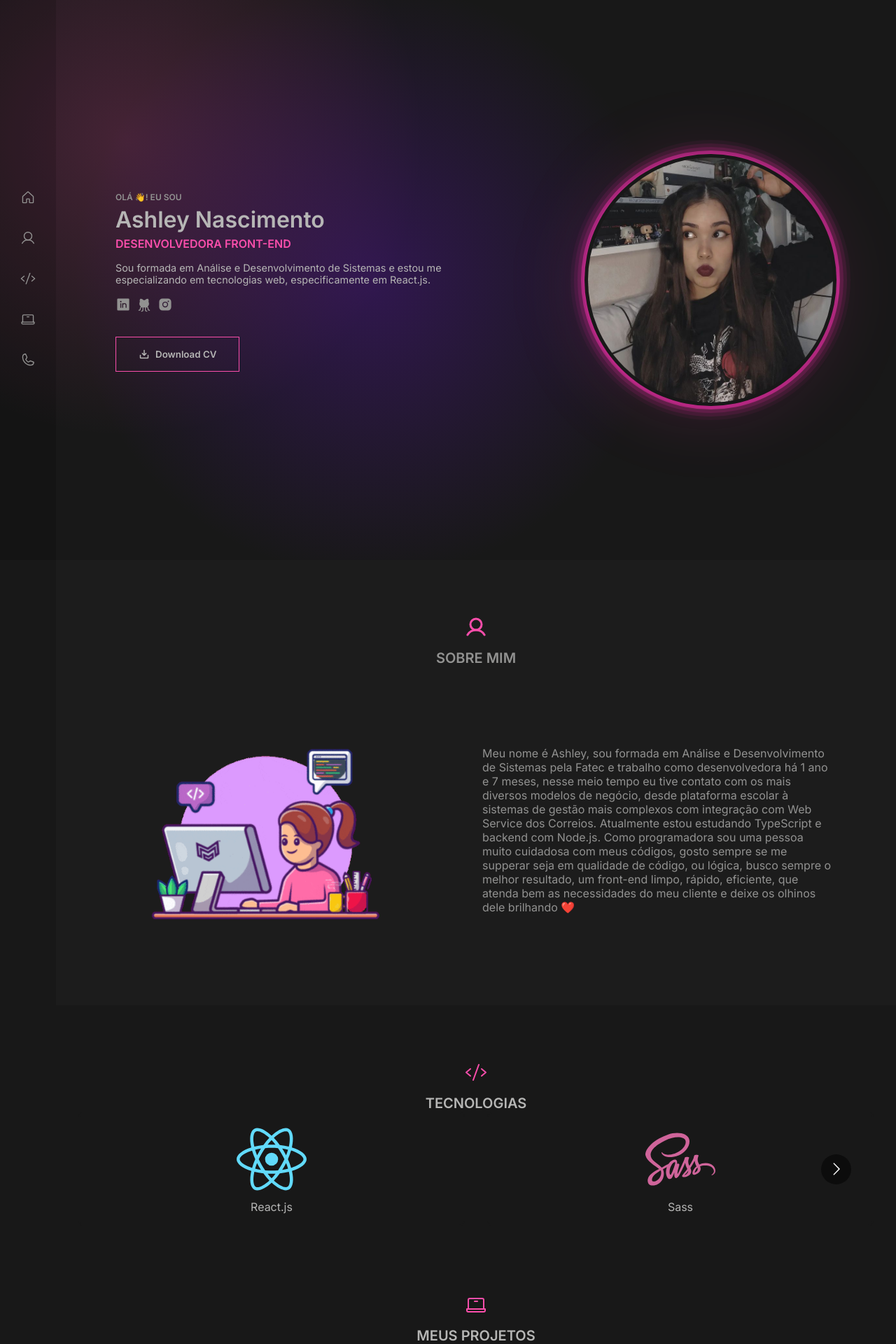
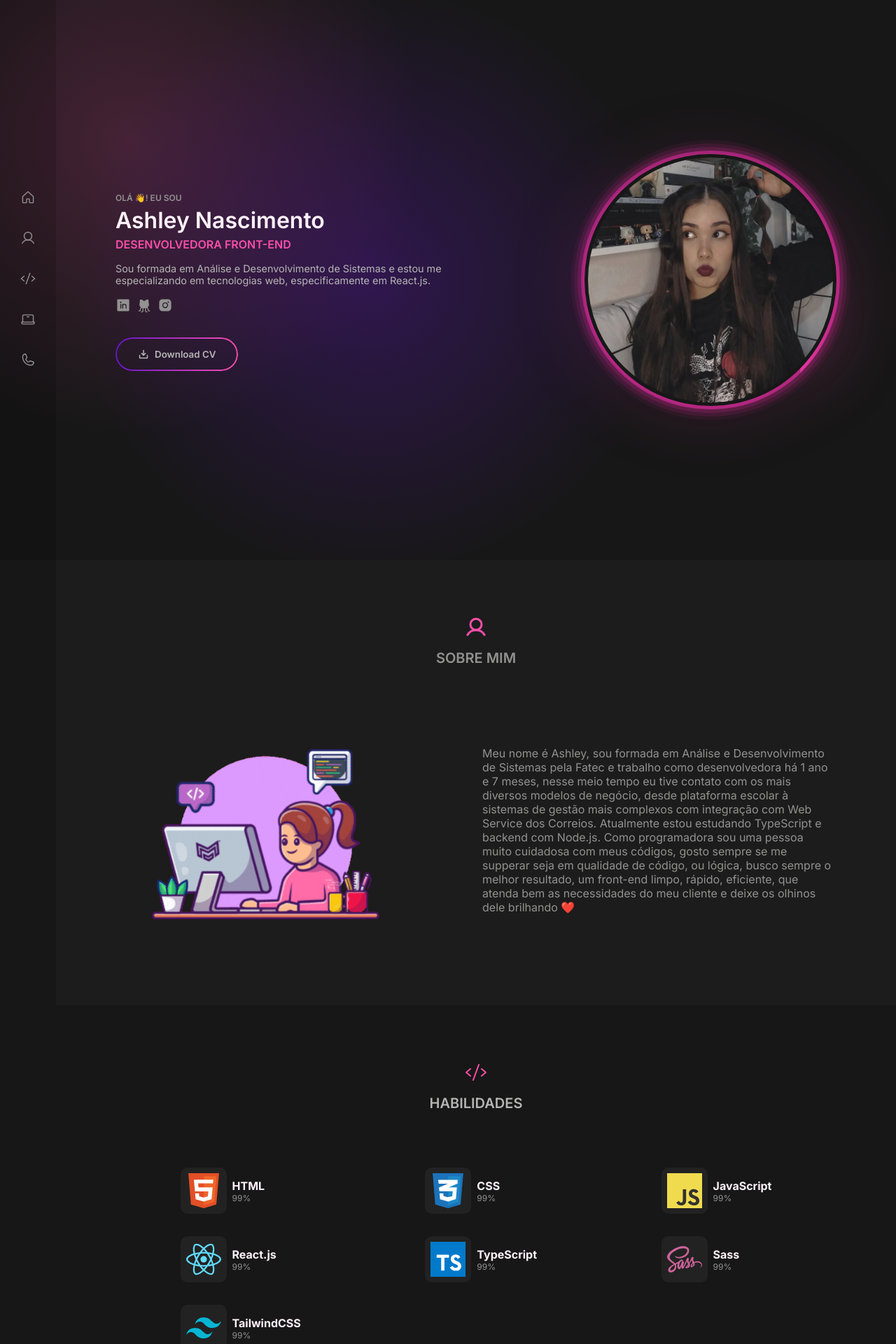
Before and after one commit to ashley-nascimento/my-portifolio, a React (Vite) app: page / in a window 1280 px wide. Shown: the top 1920 px of the page at 70% size. Built offline with nearby package versions, Linux system fonts and the light colour scheme.

Commit message:
adding habilities

```diff
--- a/src/components/Introduction.tsx
+++ b/src/components/Introduction.tsx
@@ -26,10 +26,12 @@ export function Introduction(){
                         </nav>
                     </div>
 
-                    <button>
-                        <DownloadSimple size={16} weight="bold" />
-                        Download CV
-                    </button>
+                    <div>
+                        <button>
+                            <DownloadSimple size={16} weight="bold" />
+                            Download CV
+                        </button>
+                    </div>
                 </div>
 
                 <ImgContainer>
--- a/src/components/Projects.tsx
+++ b/src/components/Projects.tsx
@@ -8,9 +8,16 @@ export function Projects(){
                 <Laptop size={32} />
                 Meus projetos
             </strong>
-
             <article>
-
+                <div>
+                    <img src="/home-desktop.png" alt="Projeto" />
+                    {/* <h1>
+                        Nome do projeto
+                    </h1>
+                    <p>
+                        descrição
+                    </p> */}
+                </div>
             </article>
         </Wrapper>
     )
--- a/src/components/Stack.tsx
+++ b/src/components/Stack.tsx
@@ -6,18 +6,9 @@ import "react-multi-carousel/lib/styles.css"
 export function Stack(){
 
     const responsive = {
-        superLargeDesktop: {
-            // the naming can be any, depends on you.
-            breakpoint: { max: 4000, min: 3000 },
-            items: 2
-        },
-        desktop: {
-            breakpoint: { max: 3000, min: 1024 },
-            items: 3
-        },
         tablet: {
             breakpoint: { max: 1024, min: 464 },
-            items: 2
+            items: 3
         },
         mobile: {
             breakpoint: { max: 464, min: 0 },
@@ -29,60 +20,108 @@ export function Stack(){
         <Wrapper id='stack'>
             <strong>
                 <Code size={32} />
-                Tecnologias
+                Habilidades
             </strong>
 
             <article>
-
-            <Carousel
-                responsive={responsive}
-
-                >
                 <div>
-                    <img src="/react-2.svg" alt="React" />
-                    React.js
-                </div>
-                <div>
-                    <img src="/sass-1.svg" alt="SASS" />
-                    Sass
-                </div>
-                <div>
-                    <img src="/typescript-2.svg" alt="TypeScript" />
-                    TypeScript
-                </div>
-                <div>
-                    <img src="/html-1.svg" alt="HTML" />
-                    HTML
-                </div>
-                <div>
-                    <img src="/css-3.svg" alt="CSS" />
-                    CSS
-                </div>
-                <div>
-                    <img src="/logo-javascript.svg" alt="JavaScript" />
-                    JavaScript
+                    <div>
+                        <img src="/html-1.svg" alt="HTML" />
+                    </div>
+                    <p>
+                        <b>
+                            HTML
+                        </b>
+                        <span>
+                            99%
+                        </span>
+                    </p>
                 </div>
 
                 <div>
-                    <img src="/tailwind-css-2.svg" alt="Tailwind" />
-                    TailwindCSS
+                    <div>
+                        <img src="/css-3.svg" alt="CSS" />
+                    </div>
+                    <p>
+                        <b>
+                            CSS
+                        </b>
+                        <span>
+                            99%
+                        </span>
+                    </p>
                 </div>
+
                 <div>
-                    <img src="/bootstrap-5.svg" alt="Bootstrap" />
-                    BootStrap
+                    <div>
+                        <img src="/logo-javascript.svg" alt="JavaScript" />
+                    </div>
+                    <p>
+                        <b>
+                            JavaScript
+                        </b>
+                        <span>
+                            99%
+                        </span>
+                    </p>
                 </div>
+
                 <div>
-                    <img src="/jquery-2.svg" alt="jQuery" />
-                    jQuery
+                    <div>
+                        <img src="/react-2.svg" alt="React" />
+                    </div>
+                    <p>
+                        <b>
+                            React.js
+                        </b>
+                        <span>
+                            99%
+                        </span>
+                    </p>
                 </div>
+
                 <div>
-                    <img src="/php-1.svg" alt="PHP" />
-                    PHP
+                    <div>
+                        <img src="/typescript-2.svg" alt="TypeScript" />
+                    </div>
+                    <p>
+                        <b>
+                            TypeScript
+                        </b>
+                        <span>
+                            99%
+                        </span>
+                    </p>
                 </div>
-            </Carousel>
 
+                <div>
+                    <div>
+                        <img src="/sass-1.svg" alt="SASS" />
+                    </div>
+                    <p>
+                        <b>
+                            Sass
+                        </b>
+                        <span>
+                            99%
+                        </span>
+                    </p>
+                </div>
+
+                <div>
+                    <div>
+                        <img src="/tailwind-css-2.svg" alt="Tailwind" />
+                    </div>
+                    <p>
+                        <b>
+                            TailwindCSS
+                        </b>
+                        <span>
+                            99%
+                        </span>
+                    </p>
+                </div>
             </article>
-
         </Wrapper>
     )
 }
--- a/src/styles/about.ts
+++ b/src/styles/about.ts
@@ -31,6 +31,10 @@ export const Wrapper = styled.section`
         display: flex;
         justify-content: space-around;
         align-items: center;
+
+        @media (max-width:768px){
+            flex-wrap: wrap;
+        }
         padding: 2rem;
         gap: 2rem;
         border-radius: 8px;
--- a/src/styles/app.ts
+++ b/src/styles/app.ts
@@ -1,6 +1,8 @@
 import styled from "styled-components"
 
 export const Wrapper = styled.div`
+    overflow: hidden;
+
     main{
         @media (min-width: 768px){
             margin-left: 80px;
--- a/src/styles/global.ts
+++ b/src/styles/global.ts
@@ -14,7 +14,7 @@ export const GlobalStyle = createGlobalStyle`
         --purple: #6915CF;
         --green: #4CD3C2;
         --title: #FFF2F9;
-        --gray-900: #181818;
+        --gray-900: #171717;
         --gray-850: #1C1C1C;
         --gray-800: #222222;
         --gray-700: #2c2c2b;
--- a/src/styles/introduction.ts
+++ b/src/styles/introduction.ts
@@ -14,12 +14,16 @@ export const steam = keyframes`
 `
 
 export const Wrapper = styled.section`
-    height: 100vh;
+    min-height: 100vh;
     display:  flex;
     justify-content: center;
     align-items: center;
     color: var(--gray-200);
     position: relative;
+
+    @media(max-width: 768px){
+        text-align: center;
+    }
 
     & > span:first-child{
         background: radial-gradient(var(--pink) 0%, transparent  60%);
@@ -61,6 +65,7 @@ export const Wrapper = styled.section`
         }
 
         h1{
+            color: var(--title);
             font-size: 2rem;
             line-height: 1.5;
         }
@@ -79,6 +84,10 @@ export const Wrapper = styled.section`
                 display:  flex;
                 align-items: center;
                 gap: 0.5rem;
+                @media(max-width: 768px){
+                    justify-content: center;
+                }
+
 
                 a{
                     color: var(--gray-300);
@@ -89,29 +98,60 @@ export const Wrapper = styled.section`
                 }
             }
         }
+        button{
+            @media(max-width: 768px){
+                width: 100%;
+                justify-content: center;
             }
 
-    button{
+
             margin-top: 2rem;
-        background: transparent;
             color: var(--gray-200);
-        border: 1px solid var(--pink);
-
+            border-radius: 100px;
             padding: 1rem 2rem;
             font-weight: 600;
             display:  flex;
             align-items: center;
             gap: 0.5rem;
 
-        transition: 0.5s;
+            background-color: transparent;
+            border: 0;
+            position: relative;
+            z-index: 0;
+
+            transition: 2s;
+
+            &::after{
+                content: "";
+                position: absolute;
+                z-index: -1;
+                inset: 0;
+                padding: 2px;
+
+                background: linear-gradient(to right, var(--purple),  var(--pink));
+                -webkit-mask:
+                    linear-gradient(#fff 0 0) content-box,
+                    linear-gradient(#fff 0 0);
+                mask:
+                    linear-gradient(#fff 0 0) content-box,
+                    linear-gradient(#fff 0 0);
+                -webkit-mask-composite: xor;
+                mask-composite: exclude;
+
+                border-radius: 100px;
+            }
 
             &:hover{
-            border-color: transparent;
-            color: var(--gray-50);
-            box-shadow: inset 13.5em 0 0 0 var(--pink);
 
+                color: var(--title);
+
+                box-shadow: inset 7em 0 50px 0 var(--purple),
+                inset 100em 0 0 0 var(--pink);
             }
         }
+    }
+
+
 `
 
 export const ImgContainer = styled.div`
--- a/src/styles/projects.ts
+++ b/src/styles/projects.ts
@@ -21,4 +21,14 @@ export const Wrapper = styled.section`
             color: var(--pink);
         }
     }
+
+
+    div{
+        width: 10rem;
+        height: 10rem;
+
+        img{
+            width: 100%;
+        }
+    }
 `
--- a/src/styles/stack.ts
+++ b/src/styles/stack.ts
@@ -23,27 +23,49 @@ export const Wrapper = styled.section`
     }
 
     article{
-        li > div{
-            background: var(--gray-900);
-            border: 2px solid var(--gray-900);
-            border-radius: 8px;
-            padding: 1rem;
-            margin-left: 1rem;
-            margin-right: 1rem;
+        margin: 5rem 0;
+        display: grid;
+        grid-template-columns: auto auto auto;
+        column-gap: 1rem;
+        row-gap: 2rem;
+        justify-content: space-evenly;
+
+        @media(max-width: 768px){
+            grid-template-columns: auto;
+
+        }
+
+        div{
             display: flex;
             align-items: center;
-            justify-content: center;
-            flex-direction: column;
             gap: 0.5rem;
 
-            &:hover{
-                border: 2px solid var(--pink);
+            div{
+                background-color: var(--gray-800);
+                border-radius: 10px;
+                padding: 0.5rem;
+
+                display: flex;
+
+                img{
+                    width: 50px;
+                    height: 50px;
+                }
+            }
+            p{
+                b{
+                    color: var(--title);
+                }
+
+                span{
+                    display: block;
+                    font-size: 0.75rem;
+                    color: var(--gray-300);
+                }
             }
 
-            img{
-                width: 100px;
-                height: 100px;
-            }
+
+
         }
     }
 `
```
Also changed, not shown: public/home-desktop.png (added). Lines whose indentation alone changed are shown as unchanged.
